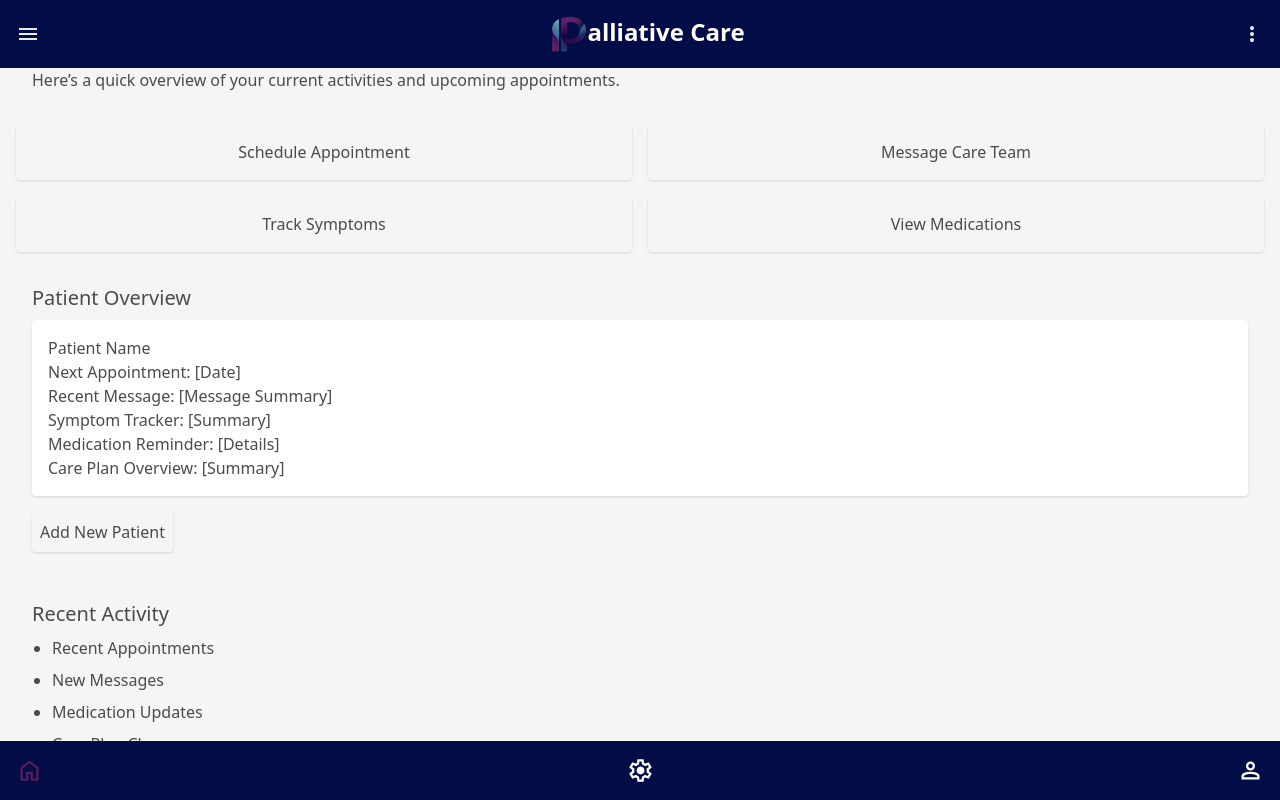
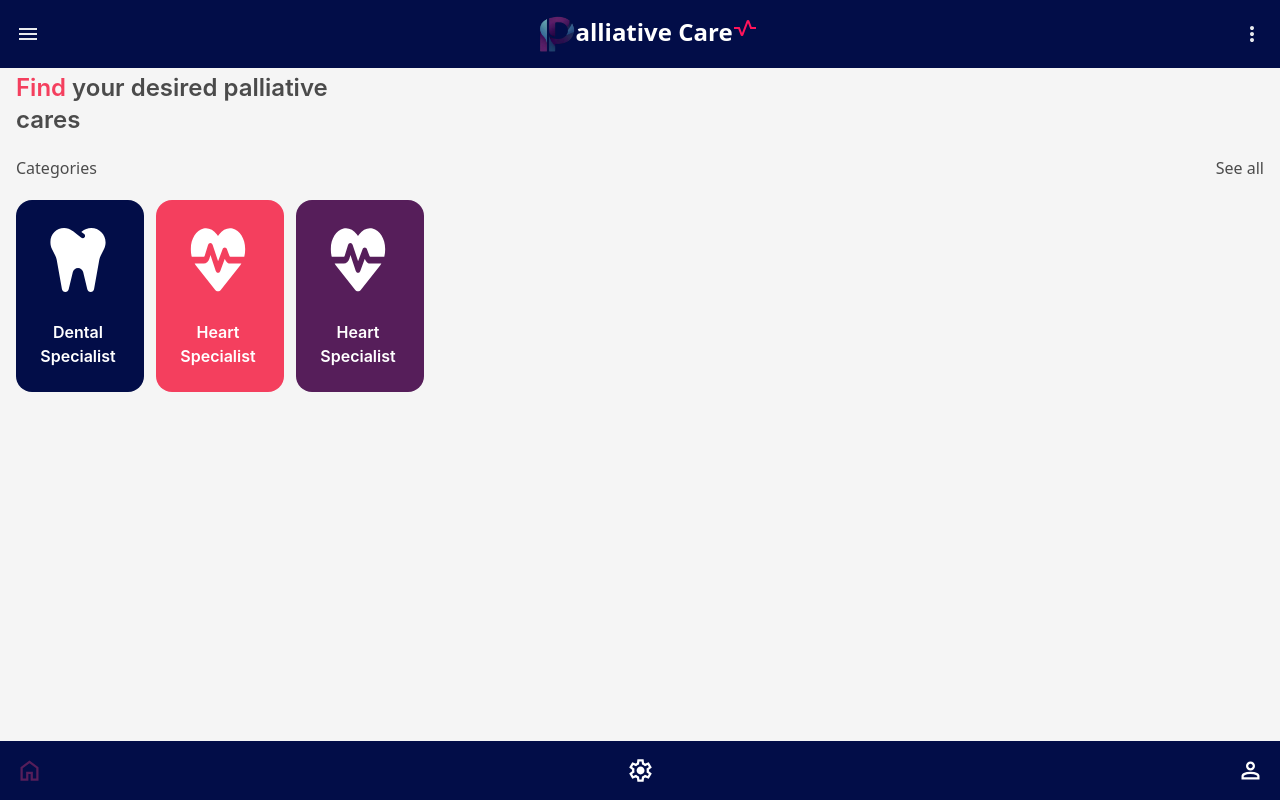
Before and after one commit to otenggodfada/PalliativeCare, a React (Vite) app in the folder palliativecare/: page /home in a window 1280 px wide. Built offline with nearby package versions, Linux system fonts and the light colour scheme.

Commit message:
dddddddd

```diff
--- a/palliativecare/src/components/dropdwon.jsx
+++ b/palliativecare/src/components/dropdwon.jsx
@@ -64,15 +64,15 @@ function changedropiconcolor() {
         >
           <a
             href="/login"
-            className="block px-4 py-2 text-sm text-gray-700 hover:bg-gray-100"
+            className="block px-4 py-2 text-sm text-gray-700 hover:bg-secondaryButton hover:text-white"
             role="menuitem"
           >
             Login
           </a>
 
           <a
-            href="#"
-            className="block px-4 py-2 text-sm text-gray-700 hover:bg-gray-100"
+            href="/register"
+            className="block px-4 py-2 text-sm text-gray-700 hover:bg-secondaryButton hover:text-white"
             role="menuitem"
           >
             Signup
--- a/palliativecare/src/pages/Dashboard.jsx
+++ b/palliativecare/src/pages/Dashboard.jsx
@@ -1,43 +1,99 @@
+/** @format */
+
 const Dashboard = () => {
-    return ( <>      <section className="bg-offWhite p-4 rounded mb-4">
-    <h2 className="text-darkGray text-xl mb-2">Welcome, [User Name]</h2>
-    <p className="text-mediumGray">Here’s a quick overview of your current activities and upcoming appointments.</p>
-  </section>
+  return (
+    <section className="bg-offWhite pt-4 rounded mt-10 ">
+      <div>
+        <span className="text-rose-500 text-2xl font-semibold font-['Inter']">
+          Find
+        </span>
+        <span className="   text-2xl font-semibold font-['Inter']">
+          {" "}
+          your desired palliative <br />
+          cares
+        </span>
+      </div>
+      <div>
+        {/* Categories */}
+        <div className="flex justify-between pt-5 pb-5">
+          <span>
+            <h2>Categories</h2>
+          </span>{" "}
+          <span>
+            <h3>See all</h3>
+          </span>
+        </div>
+        {/* Categories container */}
+        <div className=" inline-block space-x-3 w-full  overflow-x-auto whitespace-nowrap">
+{/* Dental Specialist */}
 
-  {/* <!-- Quick Actions --> */}
-  <section className="grid grid-cols-1 md:grid-cols-2 gap-4 mb-4">
-    <button className="bg-softBlue text-darkGray p-4 rounded shadow">Schedule Appointment</button>
-    <button className="bg-mintGreen text-darkGray p-4 rounded shadow">Message Care Team</button>
-    <button className="bg-softBlue text-darkGray p-4 rounded shadow">Track Symptoms</button>
-    <button className="bg-mintGreen text-darkGray p-4 rounded shadow">View Medications</button>
-  </section>
+          <div className="w-32 h-48 pl-6 pr-7 pt-7 pb-6 bg-accent rounded-2xl flex-col justify-end items-center gap-7 inline-flex  hover:bg-blue-600">
+            <svg
+              width="56"
+              height="65"
+              viewBox="0 0 56 65"
+              fill="none"
+              xmlns="http://www.w3.org/2000/svg"
+            >
+              <path
+                d="M22.4788 2.9294C20.0281 1.04414 17.0232 0.014502 13.9307 0.014502C6.22871 0.014502 0 6.20685 0 13.8639V14.763C0 17.0543 0.539724 19.3021 1.56082 21.3614L4.9888 28.1918C5.64522 29.4825 6.09742 30.8602 6.35999 32.2814L11.7135 62.1265C12.0052 63.7507 13.4056 64.9399 15.0539 64.9979C16.7023 65.0559 18.1756 63.9247 18.5548 62.3295L22.7705 44.7386C23.3686 42.3168 25.5275 40.62 28.0073 40.62C30.4871 40.62 32.646 42.3168 33.2295 44.7241L37.4452 62.315C37.8244 63.9247 39.2977 65.0414 40.9461 64.9834C42.5944 64.9254 43.9948 63.7362 44.2865 62.112L49.64 32.2669C49.9026 30.8457 50.3548 29.468 51.0112 28.1773L54.4392 21.3469C55.4749 19.3021 56 17.0398 56 14.7485V14.444C56 6.46788 49.4941 0 41.4712 0C37.9557 0 34.5569 1.27617 31.9021 3.56749L31.4353 3.97354L34.2798 6.17784C35.3009 6.96095 35.4759 8.42565 34.6882 9.44079C33.9005 10.4559 32.4272 10.63 31.4061 9.84684L27.8468 7.09147L22.4496 2.9149L22.4788 2.9294Z"
+                fill="white"
+              />
+            </svg>
 
-  {/* <!-- Patient Overview --> */}
-  <section className="bg-offWhite p-4 rounded mb-4">
-    <h2 className="text-darkGray text-xl mb-2">Patient Overview</h2>
-    <div className="space-y-4">
-      <div className="bg-white p-4 rounded shadow">
-        <h3 className="text-darkGray">Patient Name</h3>
-        <p className="text-mediumGray">Next Appointment: [Date]</p>
-        <p className="text-mediumGray">Recent Message: [Message Summary]</p>
-        <p className="text-mediumGray">Symptom Tracker: [Summary]</p>
-        <p className="text-mediumGray">Medication Reminder: [Details]</p>
-        <p className="text-mediumGray">Care Plan Overview: [Summary]</p>
+            <div className="text-center text-white text-base font-semibold font-['Inter']">
+              Dental
+              <br />
+              Specialist
+            </div>
+          </div>
+{/* Hear Specialist */}
+          <div className="w-32 h-48 pl-6 pr-7 pt-7 pb-6  bg-rose-500 rounded-2xl flex-col justify-end items-center gap-7 inline-flex hover:bg-blue-600 hover:text-rose-500">
+            <svg
+              width="56"
+              height="66"
+              viewBox="0 0 56 66"
+              fill="none"
+              xmlns="http://www.w3.org/2000/svg"
+            >
+              <path
+                d="M24.9703 63.6023L5.20625 38.5583C4.74687 37.9793 4.30938 37.3558 3.90469 36.7175H13.4203C15.8922 36.7175 18.1234 34.6985 19.075 31.5959L20.2234 27.8548L25.6156 44.1104C26.0312 45.3723 26.9391 46.1888 27.9563 46.2036C28.9734 46.2185 29.9031 45.4614 30.3625 44.2292L35 31.6256L35.1859 32.1303C36.225 34.9509 38.3469 36.7323 40.6656 36.7323H52.0953C51.6906 37.3707 51.2531 37.9942 50.7937 38.5732L31.0297 63.6023C30.2094 64.6415 29.1266 65.2205 28 65.2205C26.8734 65.2205 25.7906 64.6415 24.9703 63.6023ZM55.0922 29.5917H40.6547C40.3266 29.5917 40.0203 29.3394 39.8672 28.9386L37.3297 22.0652C36.8812 20.8627 35.9734 20.0908 34.9781 20.0908C33.9828 20.0908 33.075 20.8479 32.6266 22.0652L28.0984 34.3571L22.5203 17.4483C22.0937 16.1568 21.1312 15.3254 20.0922 15.3551C19.0531 15.3848 18.1125 16.231 17.7078 17.5522L14.2297 28.8792C14.0984 29.3245 13.7703 29.6066 13.4203 29.6066H1.75C1.46563 29.6066 1.20312 29.666 0.951562 29.7699C0.328125 27.3946 0 24.8709 0 22.3027V21.4417C0 11.0648 5.52344 2.21702 13.0594 0.509809C18.0469 -0.618433 23.1219 1.59352 26.6875 6.43308L28 8.21452L29.3125 6.43308C32.8781 1.59352 37.9531 -0.618433 42.9406 0.509809C50.4766 2.21702 56 11.0648 56 21.4417V22.3027C56 24.8116 55.6938 27.2759 55.0922 29.5917Z"
+                fill="white"
+              />
+            </svg>
+
+            <div className="text-center text-white text-base font-semibold font-['Inter']">
+              Heart
+              <br />
+              Specialist
+            </div>
+          </div>
+
+          {/* Hear Specialist */}
+          <div className="w-32 h-48 pl-6 pr-7 pt-7 pb-6  bg-secondaryButton rounded-2xl flex-col justify-end items-center gap-7 inline-flex hover:bg-blue-600 hover:text-rose-500">
+            <svg
+              width="56"
+              height="66"
+              viewBox="0 0 56 66"
+              fill="none"
+              xmlns="http://www.w3.org/2000/svg"
+            >
+              <path
+                d="M24.9703 63.6023L5.20625 38.5583C4.74687 37.9793 4.30938 37.3558 3.90469 36.7175H13.4203C15.8922 36.7175 18.1234 34.6985 19.075 31.5959L20.2234 27.8548L25.6156 44.1104C26.0312 45.3723 26.9391 46.1888 27.9563 46.2036C28.9734 46.2185 29.9031 45.4614 30.3625 44.2292L35 31.6256L35.1859 32.1303C36.225 34.9509 38.3469 36.7323 40.6656 36.7323H52.0953C51.6906 37.3707 51.2531 37.9942 50.7937 38.5732L31.0297 63.6023C30.2094 64.6415 29.1266 65.2205 28 65.2205C26.8734 65.2205 25.7906 64.6415 24.9703 63.6023ZM55.0922 29.5917H40.6547C40.3266 29.5917 40.0203 29.3394 39.8672 28.9386L37.3297 22.0652C36.8812 20.8627 35.9734 20.0908 34.9781 20.0908C33.9828 20.0908 33.075 20.8479 32.6266 22.0652L28.0984 34.3571L22.5203 17.4483C22.0937 16.1568 21.1312 15.3254 20.0922 15.3551C19.0531 15.3848 18.1125 16.231 17.7078 17.5522L14.2297 28.8792C14.0984 29.3245 13.7703 29.6066 13.4203 29.6066H1.75C1.46563 29.6066 1.20312 29.666 0.951562 29.7699C0.328125 27.3946 0 24.8709 0 22.3027V21.4417C0 11.0648 5.52344 2.21702 13.0594 0.509809C18.0469 -0.618433 23.1219 1.59352 26.6875 6.43308L28 8.21452L29.3125 6.43308C32.8781 1.59352 37.9531 -0.618433 42.9406 0.509809C50.4766 2.21702 56 11.0648 56 21.4417V22.3027C56 24.8116 55.6938 27.2759 55.0922 29.5917Z"
+                fill="white"
+              />
+            </svg>
+
+            <div className="text-center text-white text-base font-semibold font-['Inter']">
+              Heart
+              <br />
+              Specialist
+            </div>
+          </div>
+        </div>
       </div>
-      <button className="bg-softBlue text-darkGray p-2 rounded shadow">Add New Patient</button>
-    </div>
-  </section>
-{/*
-  <!-- Recent Activity --> */}
-  <section className="bg-offWhite p-4 rounded">
-    <h2 className="text-darkGray text-xl mb-2">Recent Activity</h2>
-    <ul className="list-disc pl-5 space-y-2">
-      <li className="text-mediumGray">Recent Appointments</li>
-      <li className="text-mediumGray">New Messages</li>
-      <li className="text-mediumGray">Medication Updates</li>
-      <li className="text-mediumGray">Care Plan Changes</li>
-    </ul>
-  </section> </>);
-}
+    </section>
+  );
+};
 
 export default Dashboard;
--- a/palliativecare/src/pages/Home.jsx
+++ b/palliativecare/src/pages/Home.jsx
@@ -36,17 +36,9 @@ const Home = () => {
           <div className=" pl-4 flex-row flex">
           <img className=" size-9" src={logo} alt="logo" />
             <h1 className="text-2xl font-bold">alliative Care</h1>
+            <svg xmlns="http://www.w3.org/2000/svg" height="24px" viewBox="0 -960 960 960" width="24px" fill="#ff145b"><path d="M360-160q-19 0-34-11t-22-28l-92-241H40v-80h228l92 244 184-485q7-17 22-28t34-11q19 0 34 11t22 28l92 241h172v80H692l-92-244-184 485q-7 17-22 28t-34 11Z"/></svg>
+          </div>
 
-          </div>
-          {/* <div className="text-sm font-medium text-white ">
-            <span className="hover:text-secondaryButton p-2">
-              <a href="/login">Signin</a>
-            </span>
-            <span className="hover:text-secondaryButton">
-              <a href="/register">Signup</a>
-            </span>
-
-          </div> */}
 
 <Dropdown/>
         </div>
```
